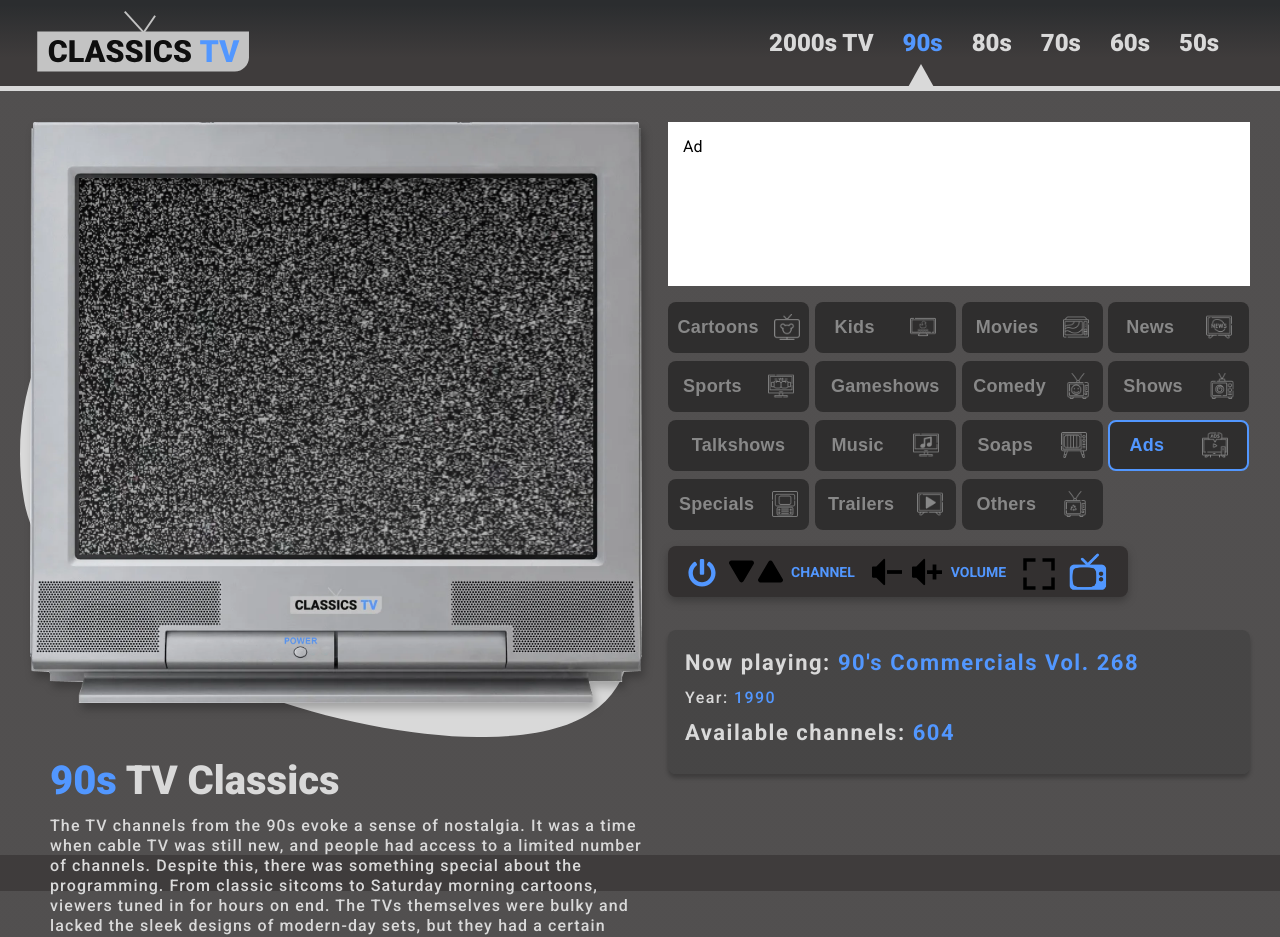
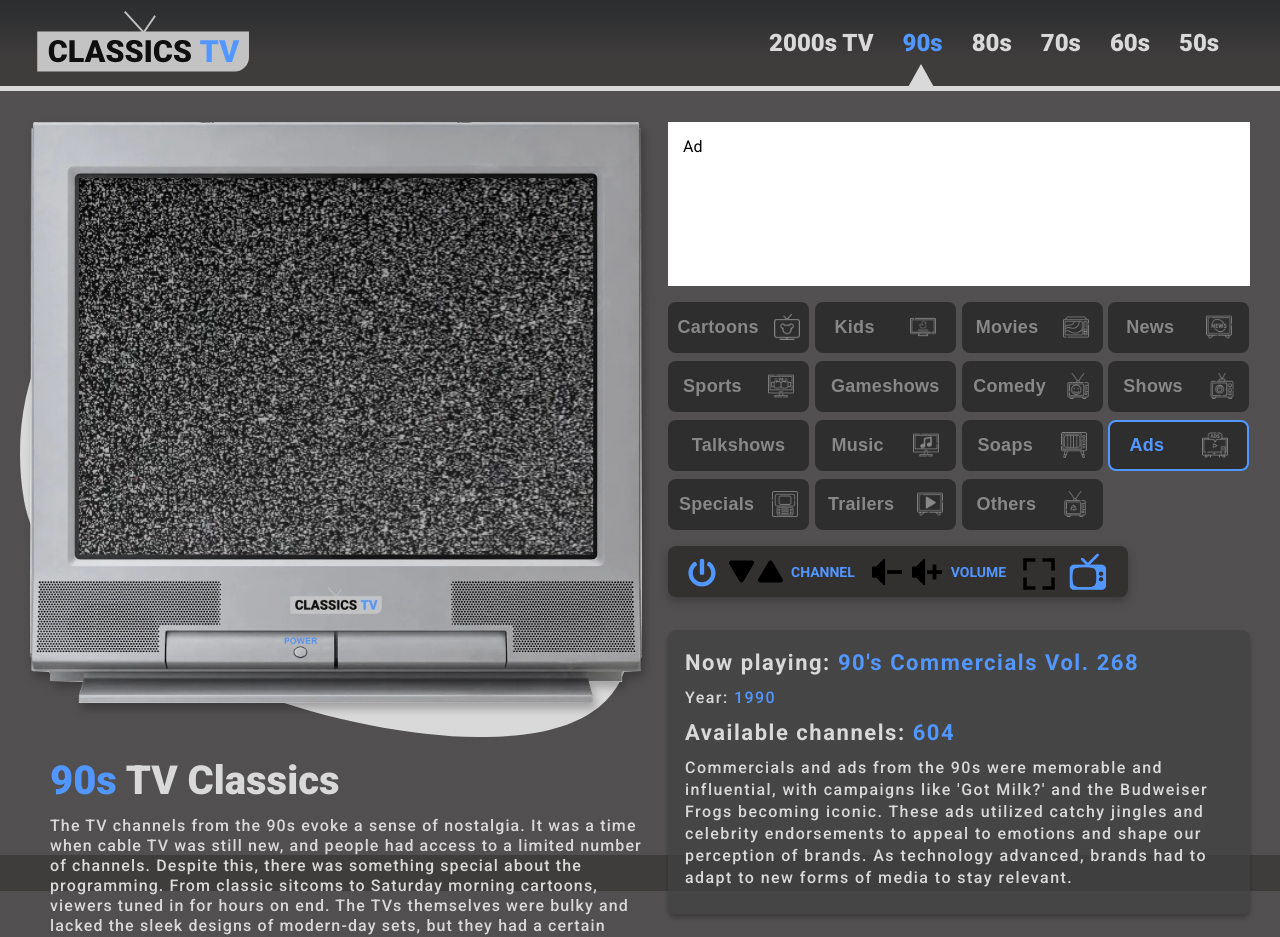
Before and after one commit to Classicstvs/the-app, a Next.js app: page /90s/ads/fkkWYCj1TRM in a window 1280 px wide. Shown: the top 937 px of the page. Built offline with nearby package versions, Linux system fonts and the light colour scheme; no server answers.

Commit message:
FIX: Ads page channel info

```diff
--- a/pages/90s/ads.jsx
+++ b/pages/90s/ads.jsx
@@ -85,7 +85,7 @@ export default function Ads({ ads }) {
           <Controls playNext={playNext} />
           <PlayInfo
             jsonLength={jsonLength}
-            channelInfo=""
+            channelInfo="Commercials and ads from the 90s were memorable and influential, with campaigns like 'Got Milk?' and the Budweiser Frogs becoming iconic. These ads utilized catchy jingles and celebrity endorsements to appeal to emotions and shape our perception of brands. As technology advanced, brands had to adapt to new forms of media to stay relevant."
           />
         </div>
       </div>
--- a/pages/90s/ads/[videoId].jsx
+++ b/pages/90s/ads/[videoId].jsx
@@ -191,7 +191,7 @@ export default function Video({ title }) {
             title={title}
             jsonLength={jsonLength}
             year={year}
-            channelInfo=""
+            channelInfo="Commercials and ads from the 90s were memorable and influential, with campaigns like 'Got Milk?' and the Budweiser Frogs becoming iconic. These ads utilized catchy jingles and celebrity endorsements to appeal to emotions and shape our perception of brands. As technology advanced, brands had to adapt to new forms of media to stay relevant."
           />
         </div>
       </div>
```
